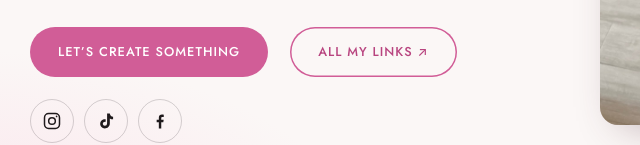
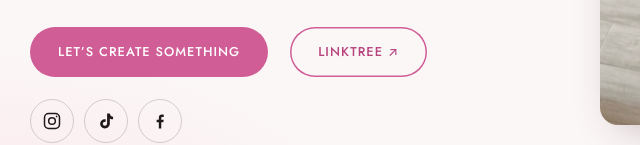
Before and after one commit to phnatik/jessica-ugc, a plain HTML site: page index.html in a window 1280 px wide. Shown: the part 662-807 px from the top of the page, 34-674 px from the left. Drawn offline with Linux system fonts and the light colour scheme.

Commit message:
Rename hero link button to Linktree
Co-Authored-By: Claude Opus 5.5 <noreply@anthropic.com>

```diff
--- a/index.html
+++ b/index.html
@@ -47,7 +47,7 @@
         <p>I create fun, authentic, relatable content with lots of personality and a whole lot of heart!</p>
         <div class="hero-actions">
           <a class="btn" href="#contact">Let’s create something</a>
-          <a class="btn btn-outline" href="https://linktr.ee/JessicaPriceUGC" target="_blank" rel="noopener">All my links ↗</a>
+          <a class="btn btn-outline" href="https://linktr.ee/JessicaPriceUGC" target="_blank" rel="noopener">Linktree ↗</a>
           <ul class="socials" aria-label="Social media">
             <li><a href="https://www.instagram.com/jessaboo1086" target="_blank" rel="noopener" aria-label="Instagram"><svg><use href="#i-ig"/></svg></a></li>
             <li><a href="https://www.tiktok.com/@jessaboo10" target="_blank" rel="noopener" aria-label="TikTok"><svg><use href="#i-tt"/></svg></a></li>
```
